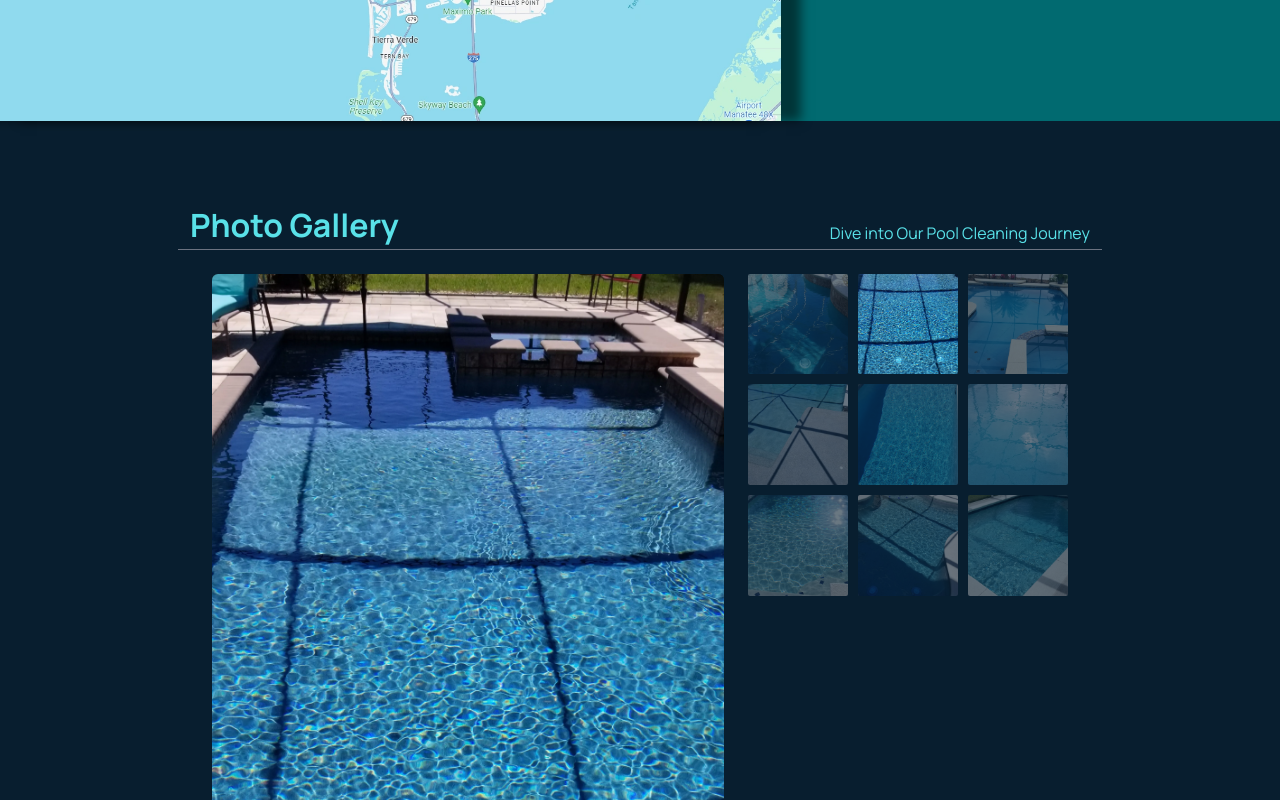
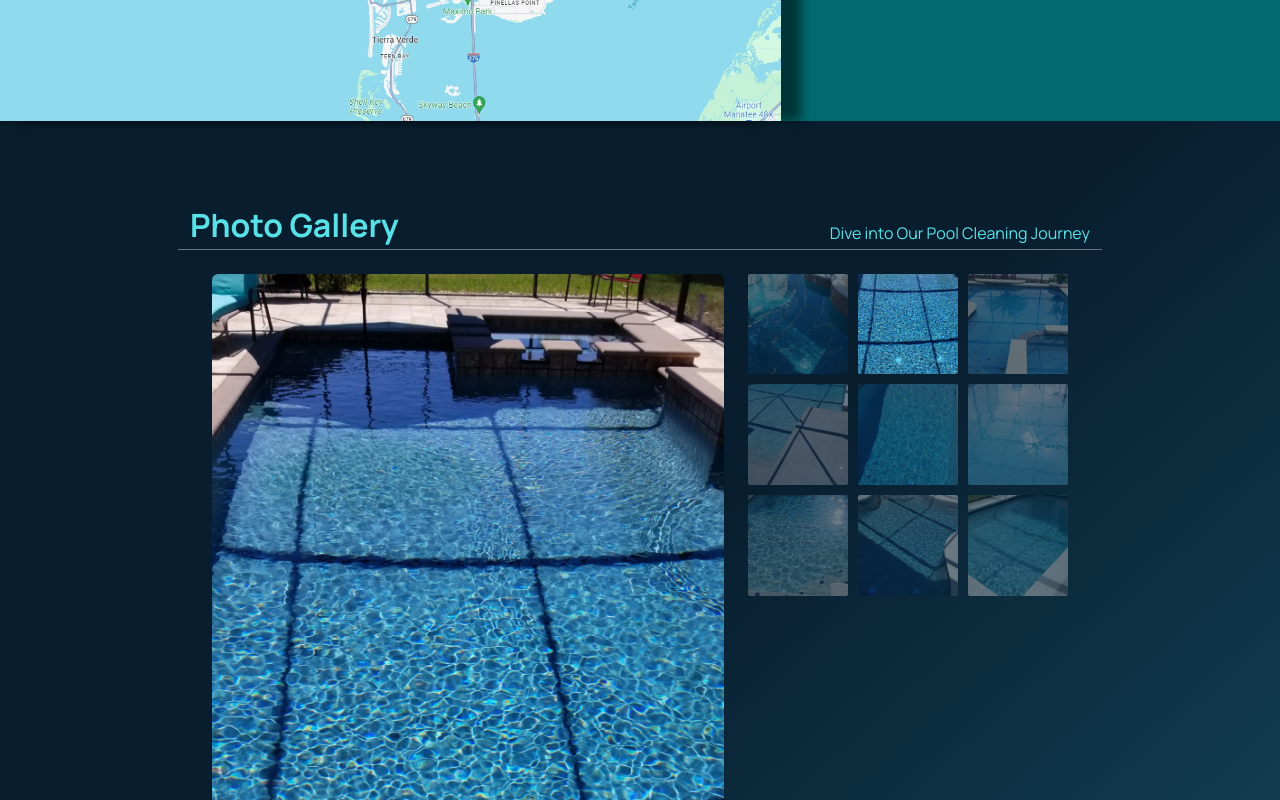
Before and after one commit to willfranck/suncoast-pool-cleaning, a Next.js app: page /about in a window 1280 px wide. Shown: the part 1000-1800 px from the top of the page. Built offline with nearby package versions, Linux system fonts and the light colour scheme; a web font is replaced by a local one.

Commit message:
Added linear gradient bg for photo gallery

```diff
--- a/src/app/about/page.tsx
+++ b/src/app/about/page.tsx
@@ -41,7 +41,7 @@ export default function AboutPage() {
         <ServiceArea />
       </section>
 
-      <section className='flex justify-center items-center bg-[#081E2F]'>
+      <section className='flex justify-center items-center bg-gradientBlue'>
         <ImageSlider />
       </section>
 
--- a/tailwind.config.ts
+++ b/tailwind.config.ts
@@ -9,11 +9,10 @@ const config: Config = {
   theme: {
     extend: {
       backgroundImage: {
-        'gradient-radial': 'radial-gradient(var(--tw-gradient-stops))',
-        'gradient-conic': 'conic-gradient(from 180deg at 50% 50%, var(--tw-gradient-stops))',
         hero: 'url(/spc_home_splash.webp)',
         form: 'url(/spc_quote_form.webp)',
         about: 'url(/spc_about_splash.webp)',
+        gradientBlue: 'linear-gradient(to bottom right, #081E2F 45%, #174D62)',
       },
       backgroundColor: {
         tintBlack: 'rgba(0, 0, 0, 0.5)',
```
